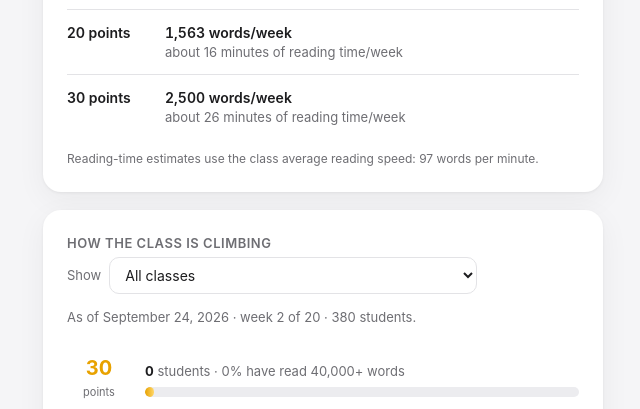
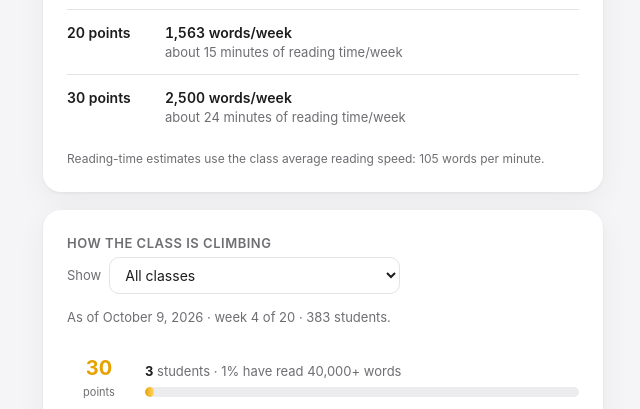
Before and after one commit to bostonghc/Xreading-Student-Progress-Meter, a plain HTML site: page reading-progress.html in a window 1280 px wide. Shown: the part 391-800 px from the top of the page, 317-957 px from the left. Drawn offline with Linux system fonts and the light colour scheme.

Commit message:
Update snapshot

```diff
--- a/reading-progress.html
+++ b/reading-progress.html
@@ -134,20 +134,21 @@ var TIERS = [
 
 /* ===== AUTO-GENERATED from the Xreading CSV — do not hand-edit ===== */
 /* GEN:START */
-var SNAPSHOT = "September 24, 2026";   // date of the export
-var WEEK_NOW = 2;                // weeks elapsed
-var READ_WPM = 97;               // cohort avg read speed (words/min)
+var SNAPSHOT = "October 9, 2026";   // date of the export
+var WEEK_NOW = 4;                // weeks elapsed
+var READ_WPM = 105;               // cohort avg read speed (words/min)
 var GROUPS = {
-  "All classes": { total:380, reached:{10000:1,25000:0,40000:0}, atZero:375 },
-  "ChiSo English 1A": { total:43, reached:{10000:0,25000:0,40000:0}, atZero:43 },
-  "ChiSo English 1B": { total:42, reached:{10000:0,25000:0,40000:0}, atZero:42 },
-  "CommHealth English 1": { total:45, reached:{10000:0,25000:0,40000:0}, atZero:45 },
-  "Econ English 1A": { total:29, reached:{10000:1,25000:0,40000:0}, atZero:28 },
-  "Econ English 1B": { total:29, reached:{10000:0,25000:0,40000:0}, atZero:29 },
-  "Econ English 1C": { total:27, reached:{10000:0,25000:0,40000:0}, atZero:27 },
-  "Econ English 1D": { total:28, reached:{10000:0,25000:0,40000:0}, atZero:27 },
-  "Junior College Spring 2026, Junior College 2026": { total:71, reached:{10000:0,25000:0,40000:0}, atZero:68 },
-  "Nursing English 1": { total:66, reached:{10000:0,25000:0,40000:0}, atZero:66 }
+  "All classes": { total:383, reached:{10000:16,25000:5,40000:3}, atZero:333 },
+  "ChiSo English 1A": { total:43, reached:{10000:4,25000:2,40000:2}, atZero:33 },
+  "ChiSo English 1B": { total:42, reached:{10000:1,25000:0,40000:0}, atZero:34 },
+  "CommHealth English 1": { total:45, reached:{10000:2,25000:0,40000:0}, atZero:38 },
+  "Econ English 1A": { total:29, reached:{10000:2,25000:0,40000:0}, atZero:25 },
+  "Econ English 1A, Junior College 2026": { total:1, reached:{10000:0,25000:0,40000:0}, atZero:1 },
+  "Econ English 1B": { total:29, reached:{10000:1,25000:0,40000:0}, atZero:28 },
+  "Econ English 1C": { total:27, reached:{10000:2,25000:1,40000:0}, atZero:25 },
+  "Econ English 1D": { total:28, reached:{10000:0,25000:0,40000:0}, atZero:26 },
+  "Junior College 2026": { total:73, reached:{10000:3,25000:1,40000:1}, atZero:61 },
+  "Nursing English 1": { total:66, reached:{10000:1,25000:1,40000:0}, atZero:62 }
 };
 /* GEN:END */
 
```
